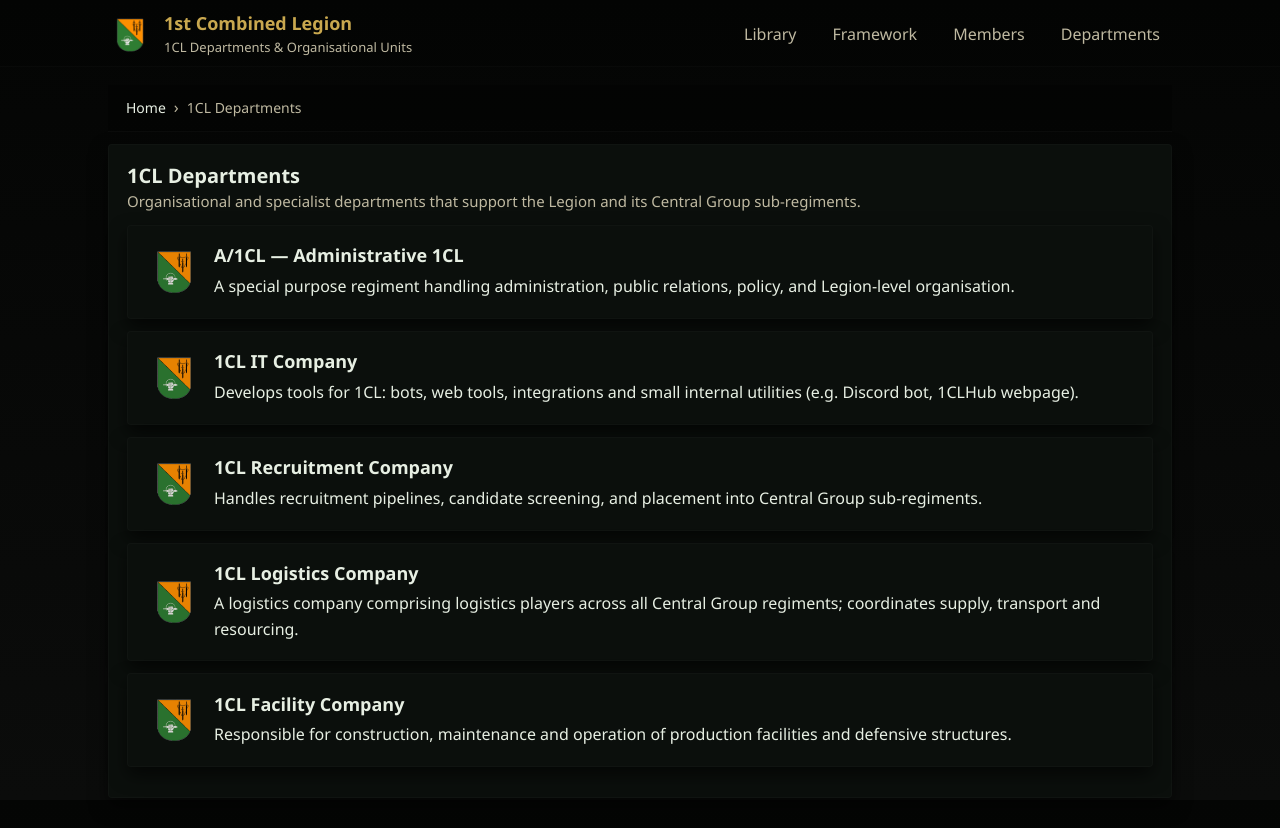
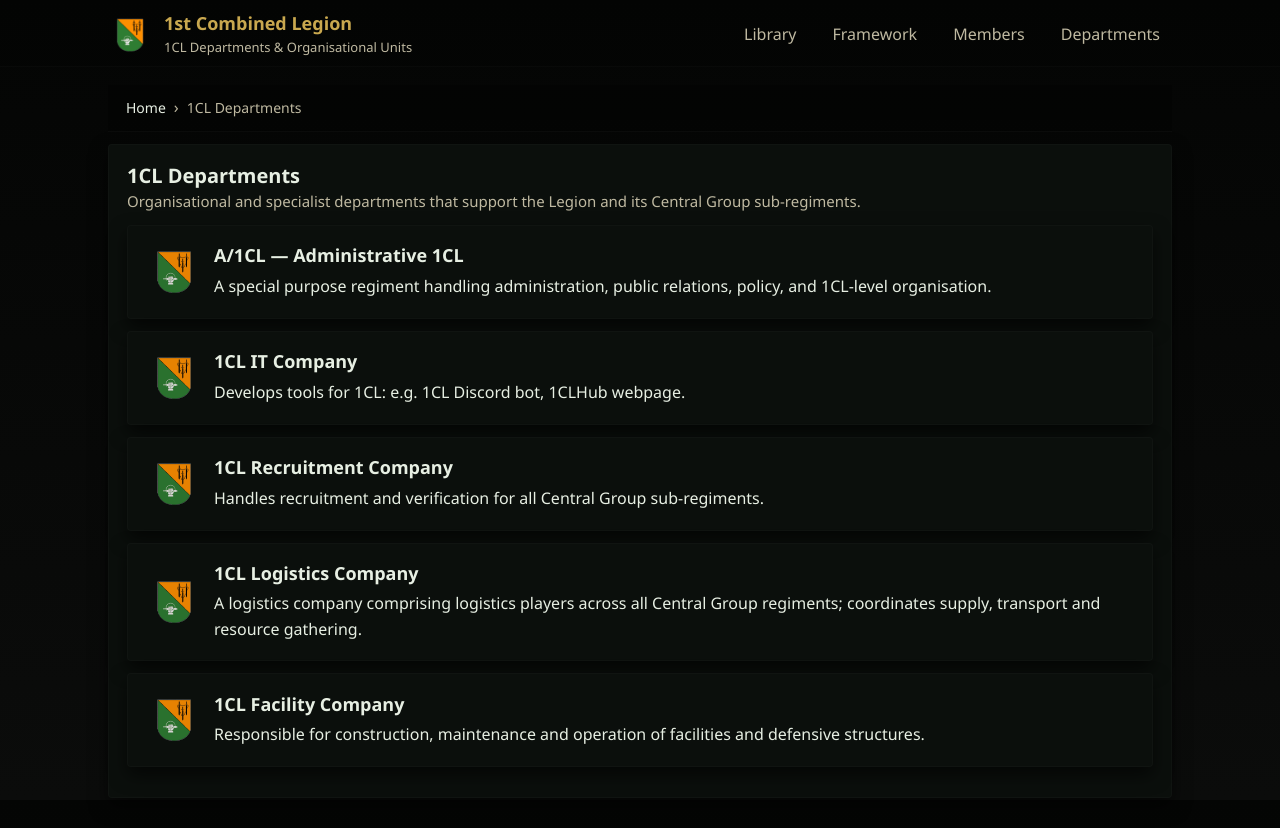
Before and after one commit to LD-eirish/1CLHome, a React (Vite) app: page /departments in a window 1280 px wide. Built offline with nearby package versions, Linux system fonts and the light colour scheme.

Commit message:
Update DepartmentsPage.tsx

```diff
--- a/src/presentation/pages/DepartmentsPage.tsx
+++ b/src/presentation/pages/DepartmentsPage.tsx
@@ -6,27 +6,27 @@ export function DepartmentsPage() {
     {
       id: 'a1cl',
       title: 'A/1CL — Administrative 1CL',
-      description: 'A special purpose regiment handling administration, public relations, policy, and Legion‑level organisation.'
+      description: 'A special purpose regiment handling administration, public relations, policy, and 1CL‑level organisation.'
     },
     {
       id: 'it',
       title: '1CL IT Company',
-      description: 'Develops tools for 1CL: bots, web tools, integrations and small internal utilities (e.g. Discord bot, 1CLHub webpage).'
+      description: 'Develops tools for 1CL: e.g. 1CL Discord bot, 1CLHub webpage.'
     },
     {
       id: 'recruit',
       title: '1CL Recruitment Company',
-      description: 'Handles recruitment pipelines, candidate screening, and placement into Central Group sub‑regiments.'
+      description: 'Handles recruitment and verification for all Central Group sub‑regiments.'
     },
     {
       id: 'logistics',
       title: '1CL Logistics Company',
-      description: 'A logistics company comprising logistics players across all Central Group regiments; coordinates supply, transport and resourcing.'
+      description: 'A logistics company comprising logistics players across all Central Group regiments; coordinates supply, transport and resource gathering.'
     },
     {
       id: 'facility',
       title: '1CL Facility Company',
-      description: 'Responsible for construction, maintenance and operation of production facilities and defensive structures.'
+      description: 'Responsible for construction, maintenance and operation of facilities and defensive structures.'
     }
   ];
 
```
